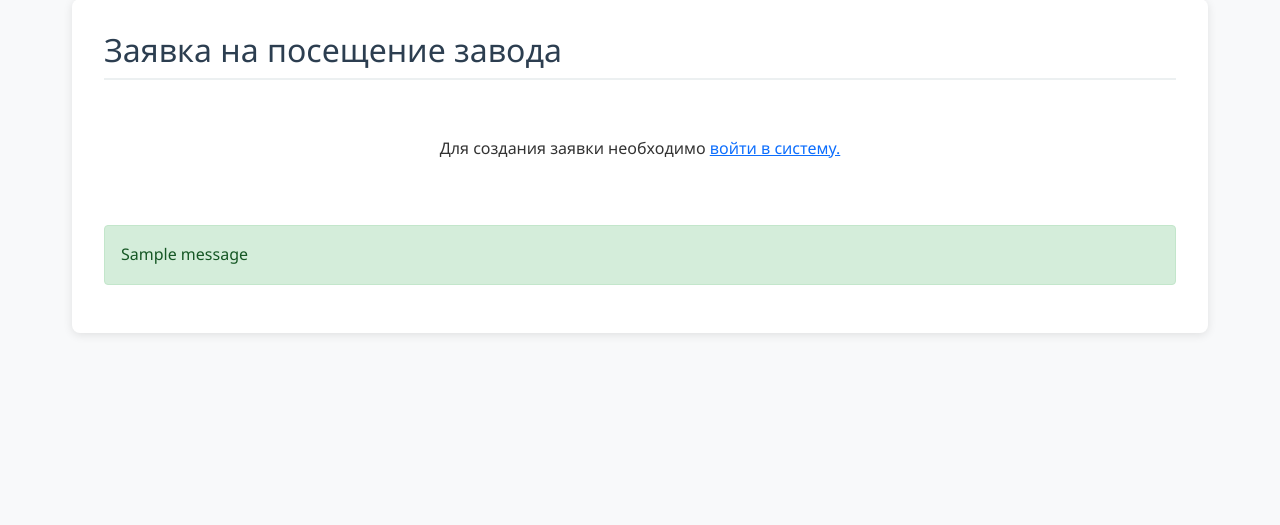
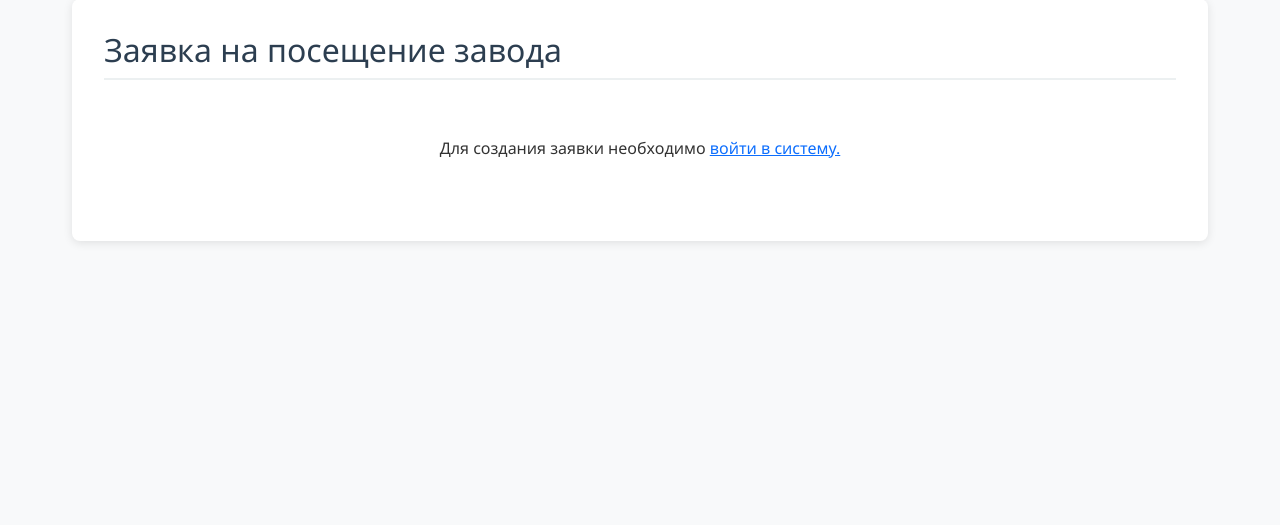
Before and after one commit to dmi3ev1987/factory-guests, a Flask app: page /request-form in a window 1280 px wide. Shown: the part 149-674 px from the top of the page. Run offline with Flask 3, Linux system fonts and the light colour scheme; tables that the repository leaves empty hold one stand-in row (values such as "Sample post"); one stand-in notice (Sample message) is shown; parts of the project's set-up code (start-up, migrations or seed data) failed here and were passed over.

Commit message:
Change placement for success request message.

```diff
--- a/guests_app/templates/request_form.html
+++ b/guests_app/templates/request_form.html
@@ -6,6 +6,13 @@
         <h2>Заявка на посещение завода</h2>
 
         {% if current_user.is_authenticated %}
+            {% with messages = get_flashed_messages() %}
+                {% if messages %}
+                    {% for message in messages %}
+                        <p class="success-message">{{ message }}</p>
+                    {% endfor %}
+                {% endif %}
+            {% endwith %}
 
             <form method="POST" novalidate>
                 {{ form.csrf_token }}
@@ -109,13 +116,6 @@
 
         {% endif %}
 
-        {% with messages = get_flashed_messages() %}
-            {% if messages %}
-                {% for message in messages %}
-                    <p class="success-message">{{ message }}</p>
-                {% endfor %}
-            {% endif %}
-        {% endwith %}
     </section>
 </main>
 {% endblock content %}
```
